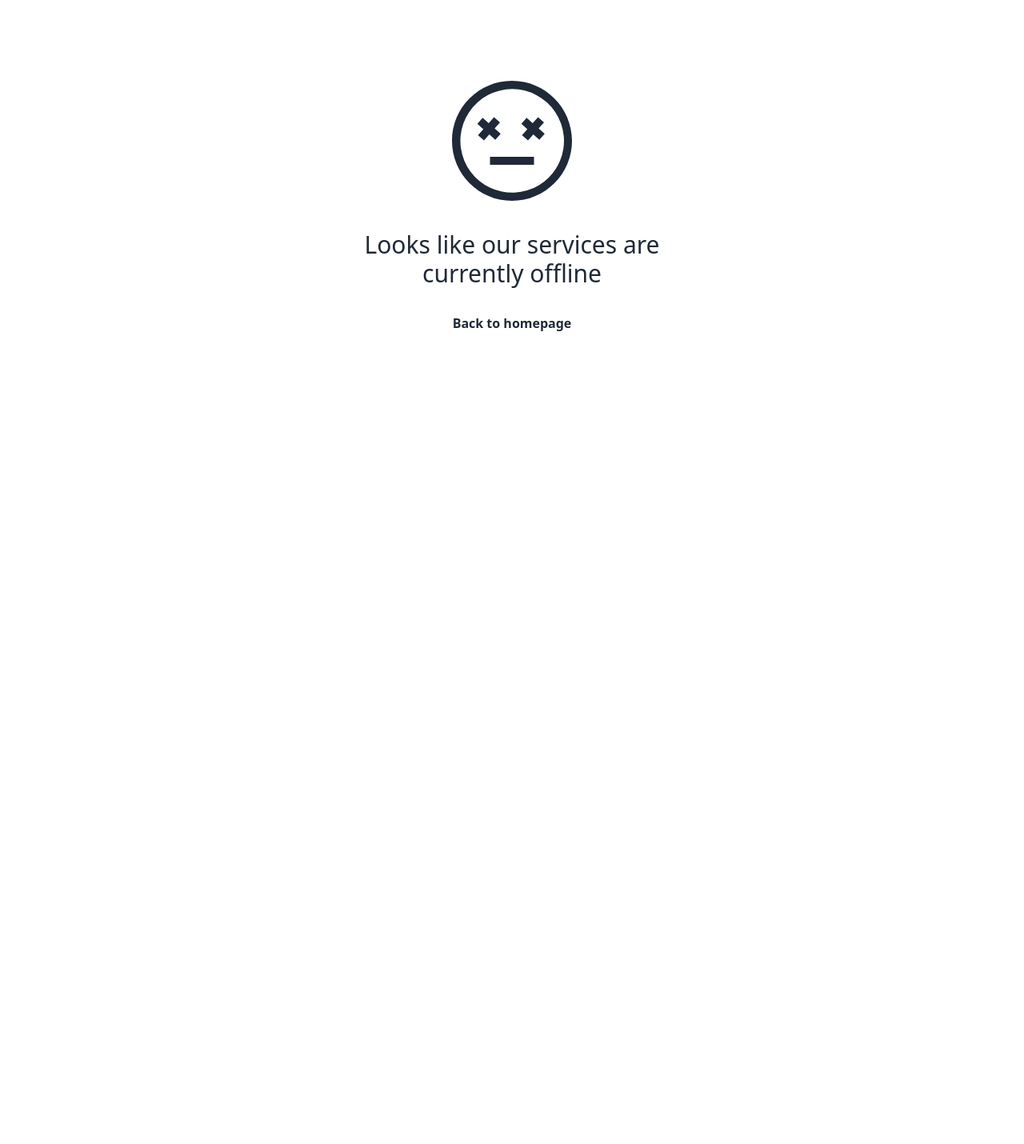
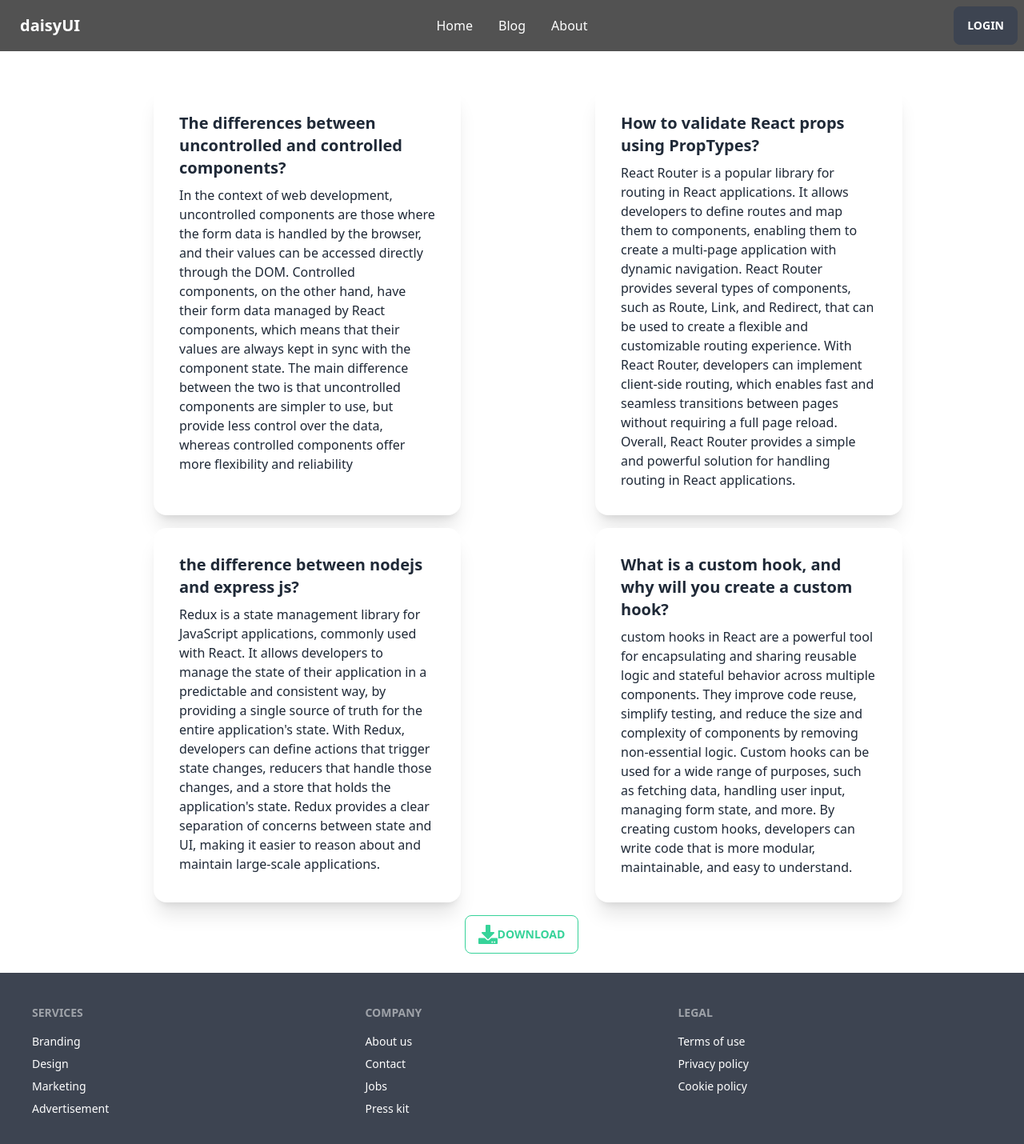
Before and after one commit to musfiquzzaman1999/chef-recipe, a React (Vite) app: page /blog in a window 1280 px wide. Shown: the top 1430 px of the page at 80% size. Before the commit the page ends 800 px from the top, so only its background shows below. Built offline with nearby package versions, Linux system fonts and the light colour scheme; no server answers.

Commit message:
about us pages

```diff
--- /dev/null
+++ b/src/pages/about/About.jsx
@@ -0,0 +1,35 @@
+import React from 'react';
+import { Link } from 'react-router-dom';
+
+import aboutImage from '../../assets/top-view-table-full-delicious-food-composition_23-2149141352.avif';
+
+const AboutUsPage = () => {
+  return (
+    <div className="bg-gray-100 py-12">
+      <div className="container mx-auto flex flex-wrap">
+        <div className="w-full md:w-1/2 p-6">
+          <img src={aboutImage} alt="About Us" className="w-full object-cover object-center rounded-lg shadow-md" />
+        </div>
+        <div className="w-full md:w-1/2 p-6">
+          <div className="rounded-lg shadow-md p-6 bg-white">
+            <h1 className="text-3xl font-bold mb-4">About Us</h1>
+            <p className="mb-4">
+              At Recipe World, we're passionate about sharing delicious and healthy recipes with the world. Our team of chefs and food enthusiasts work tirelessly to create and curate the best recipes from around the globe, so you can enjoy restaurant-quality meals from the comfort of your own home.
+            </p>
+            <p className="mb-4">
+              Whether you're looking for quick and easy weeknight meals, decadent desserts, or exotic dishes to impress your guests, we've got you covered. With thousands of recipes to choose from, you're sure to find something that suits your taste and dietary preferences.
+            </p>
+            <p className="mb-4">
+              We're committed to providing our users with the best possible experience, which is why we've made our website easy to use and navigate. You can browse our recipes by category, cuisine, or dietary restrictions, and save your favorites for later. Plus, our responsive design ensures that you can access our website from any device, anywhere in the world.
+            </p>
+            <Link to="/contact" className="bg-green-500 hover:bg-green-700 text-white font-bold py-2 px-4 rounded">
+              Contact Us
+            </Link>
+          </div>
+        </div>
+      </div>
+    </div>
+  );
+};
+
+export default AboutUsPage;
--- /dev/null
+++ b/src/pages/blog/Blog.jsx
@@ -0,0 +1,43 @@
+import React from 'react';
+import { FaDownload } from 'react-icons/fa';
+
+const Blog = () => {
+    return (
+        <div className='grid grid-cols-2  gap-4 ml-48 mt-11'>
+            <div className="card w-96 bg-base-100 shadow-xl">
+  <div className="card-body">
+    <h2 className="card-title"> The differences between uncontrolled and controlled components?</h2>
+    <p>In the context of web development, uncontrolled components are those where the form data is handled by the browser, and their values can be accessed directly through the DOM. Controlled components, on the other hand, have their form data managed by React components, which means that their values are always kept in sync with the component state. The main difference between the two is that uncontrolled components are simpler to use, but provide less control over the data, whereas controlled components offer more flexibility and reliability</p>
+
+  </div>
+</div>
+<div className="card w-96 bg-base-100 shadow-xl">
+  <div className="card-body">
+    <h2 className="card-title"> How to validate React props using PropTypes?</h2>
+    <p>React Router is a popular library for routing in React applications. It allows developers to define routes and map them to components, enabling them to create a multi-page application with dynamic navigation. React Router provides several types of components, such as Route, Link, and Redirect, that can be used to create a flexible and customizable routing experience. With React Router, developers can implement client-side routing, which enables fast and seamless transitions between pages without requiring a full page reload. Overall, React Router provides a simple and powerful solution for handling routing in React applications.</p>
+
+  </div>
+</div>
+<div className="card w-96 bg-base-100 shadow-xl">
+  <div className="card-body">
+    <h2 className="card-title"> the difference between nodejs and express js?</h2>
+    <p>Redux is a state management library for JavaScript applications, commonly used with React. It allows developers to manage the state of their application in a predictable and consistent way, by providing a single source of truth for the entire application's state. With Redux, developers can define actions that trigger state changes, reducers that handle those changes, and a store that holds the application's state. Redux provides a clear separation of concerns between state and UI, making it easier to reason about and maintain large-scale applications.</p>
+
+  </div>
+</div>
+<div className="card w-96 bg-base-100 shadow-xl">
+  <div className="card-body">
+    <h2 className="card-title">
+What is a custom hook, and why will you create a custom hook?</h2>
+    <p>custom hooks in React are a powerful tool for encapsulating and sharing reusable logic and stateful behavior across multiple components. They improve code reuse, simplify testing, and reduce the size and complexity of components by removing non-essential logic. Custom hooks can be used for a wide range of purposes, such as fetching data, handling user input, managing form state, and more. By creating custom hooks, developers can write code that is more modular, maintainable, and easy to understand.</p>
+
+  </div>
+</div>
+<div className='ml-96'>
+    <button className='flex btn btn-outline btn-success mx-auto'><FaDownload className='text-2xl'></FaDownload>Download</button>
+</div>
+        </div>
+    );
+};
+
+export default Blog;
--- a/src/pages/home/Navbar.jsx
+++ b/src/pages/home/Navbar.jsx
@@ -38,7 +38,8 @@ const Navbar = () => {
     <ul className="menu menu-horizontal px-1">
      <Link to='/'> <li><a>Home</a></li></Link>
 
-      <li><a>Blog</a></li>
+     <Link to='/blog'> <li><a>Blog</a></li></Link>
+     <Link to='/about'> <li><a>About</a></li></Link>
     </ul>
   </div>
   {/* <div className="tooltip" data-tip="hello">
```
Also changed, not shown: src/main.jsx (+10 -0 lines), src/assets/top-view-table-full-delicious-food-composition_23-2149141352.avif (added).
